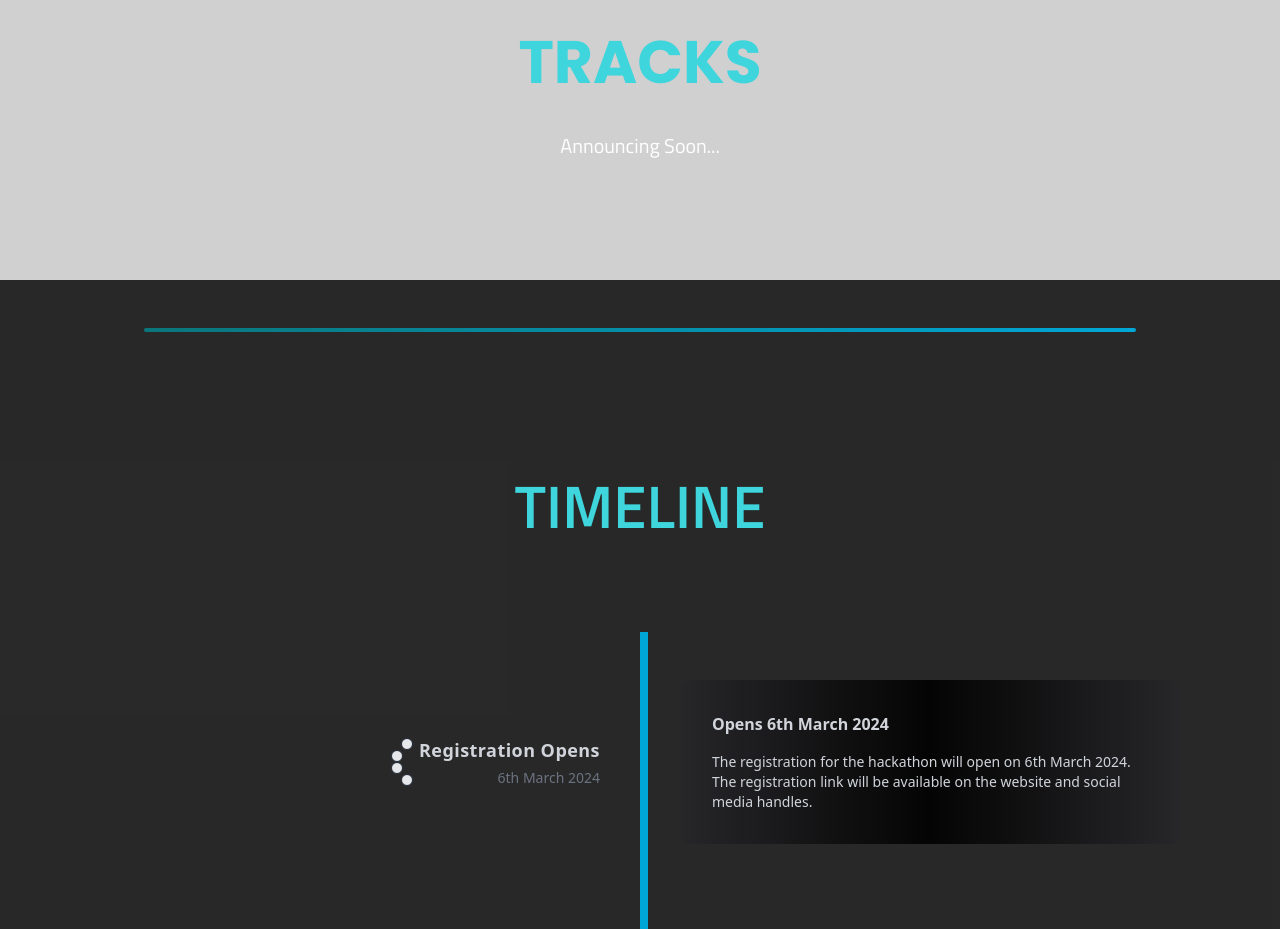
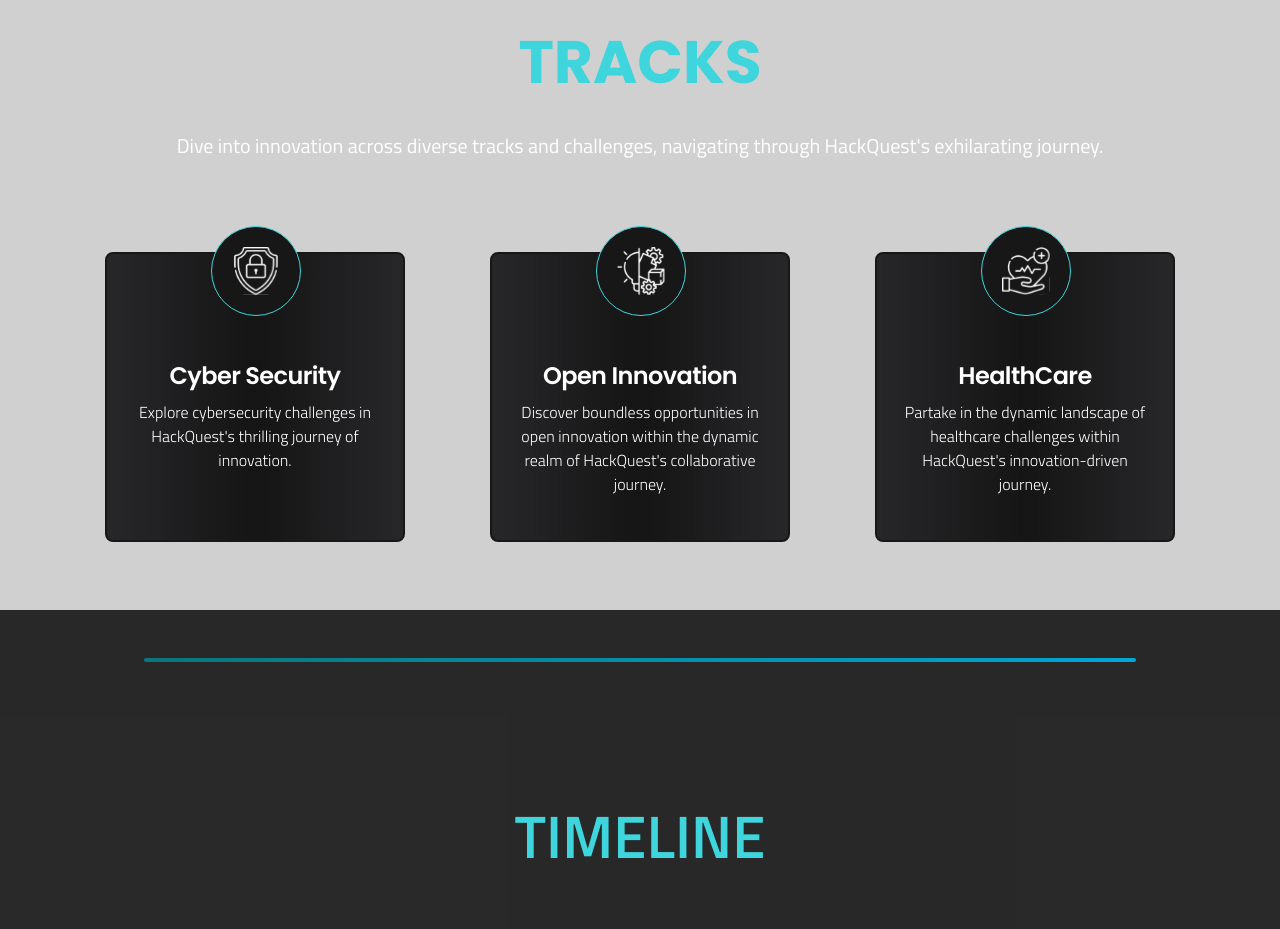
Before and after one commit to dipesh2508/ieee-delhi-hackquest, a Next.js app: page / in a window 1280 px wide. Shown: the part 2080-3009 px from the top of the page. Built offline with nearby package versions, Linux system fonts and the light colour scheme.

Commit message:
change:Tracks live

```diff
--- a/src/app/layout.tsx
+++ b/src/app/layout.tsx
@@ -45,9 +45,8 @@
         />
         <meta
           property="og:image"
-          content="https://www.hackquest.in/_next/image?url=%2F_next%2Fstatic%2Fmedia%2Fhackquest%20logo.d942a3f7.png&w=3840&q=75"
+          content="https://raw.githubusercontent.com/dipesh2508/ieee-delhi-hackquest/main/src/assets/mid_logo.png"
         />{" "}
-        {/* Replace with your actual image URL */}
         <meta property="og:url" content="https://www.hackquest.in" />
         <meta property="og:type" content="website" />
       </head>
--- a/src/components/home/Tracks.tsx
+++ b/src/components/home/Tracks.tsx
@@ -30,9 +30,9 @@
           TRACKS
         </h2>
         <h3 className="text-center font-secondary text-xl">
-          {/* Dive into innovation across diverse tracks and challenges, navigating
-          through HackQuest{"'"}s exhilarating journey. */}
-          Announcing Soon...
+          Dive into innovation across diverse tracks and challenges, navigating
+          through HackQuest{"'"}s exhilarating journey.
+          {/* Announcing Soon... */}
         </h3>
       </div>
       <MotionDiv
@@ -47,13 +47,13 @@
         viewport={{ once: true, amount: 0.5 }}
         className="flex w-full flex-wrap justify-evenly md:flex-row"
       >
-        {/* {tracks.map((item, index) => (
+        {tracks.map((item, index) => (
           <Card
             key={index}
-            className=" my-5 w-[300px] border-2 border-dark py-5 text-white backdrop-blur-xl transition-colors delay-150 hover:border-headings"
+            className=" my-5 w-[300px] border-2 border-dark py-5 text-white backdrop-blur-xl transition-colors delay-150 group hover:border-headings"
           >
             <CardContent>
-              <div className="relative bottom-12 left-20 w-fit rounded-full border border-headings bg-dark p-5 transition-colors delay-150 hover:bg-secondary">
+              <div className="relative bottom-12 left-20 w-fit rounded-full border border-headings bg-dark p-5 transition-colors delay-150 group-hover:bg-secondary">
                 <Image
                   src={item.icon}
                   width={48}
@@ -68,7 +68,7 @@
               </p>
             </CardContent>
           </Card>
-        ))} */}
+        ))}
       </MotionDiv>
     </section>
   );
--- a/src/components/ui/Countdown.tsx
+++ b/src/components/ui/Countdown.tsx
@@ -5,7 +5,6 @@
   const today = new Date();
   const regAt = new Date("2024-03-19T18:29:59.999Z");
   const regAtDiff = regAt.getTime() - today.getTime();
-  console.log(regAtDiff);
   return (
     <Countdown
       date={Date.now() + regAtDiff}
```
